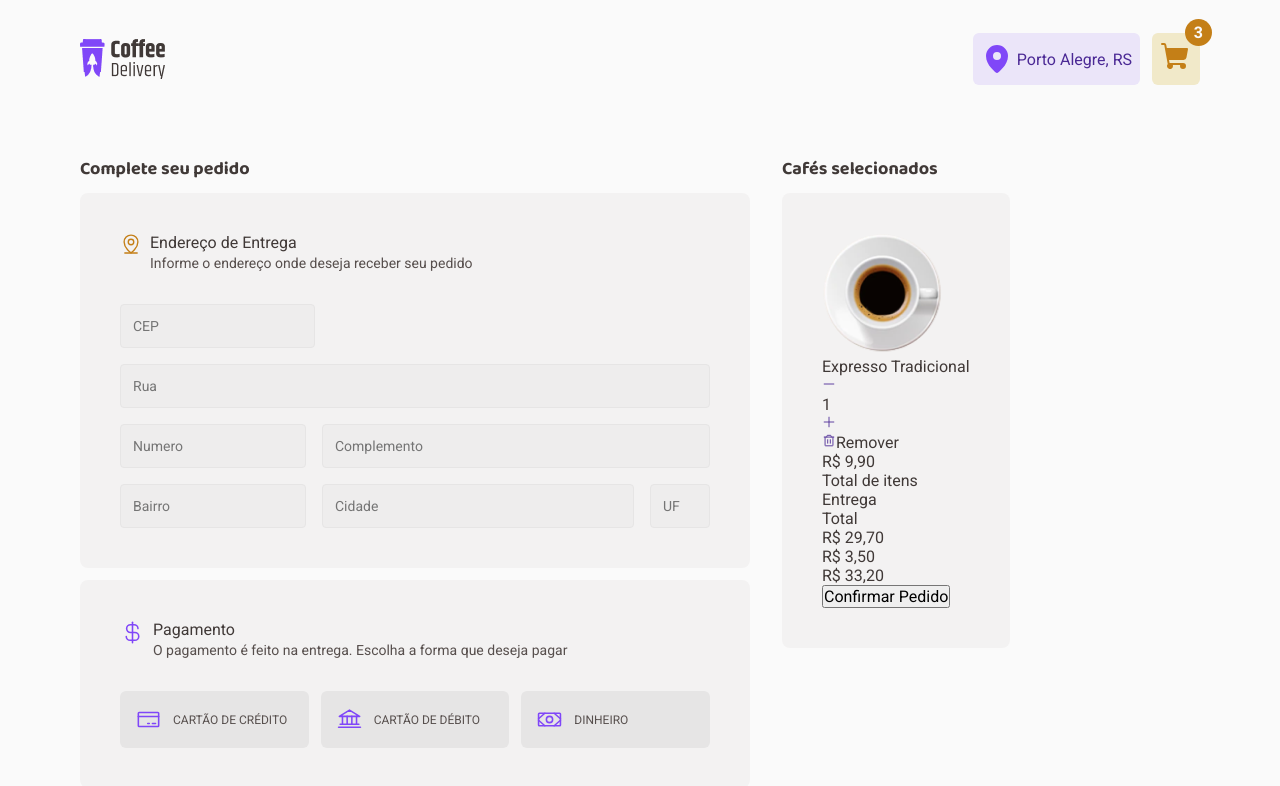
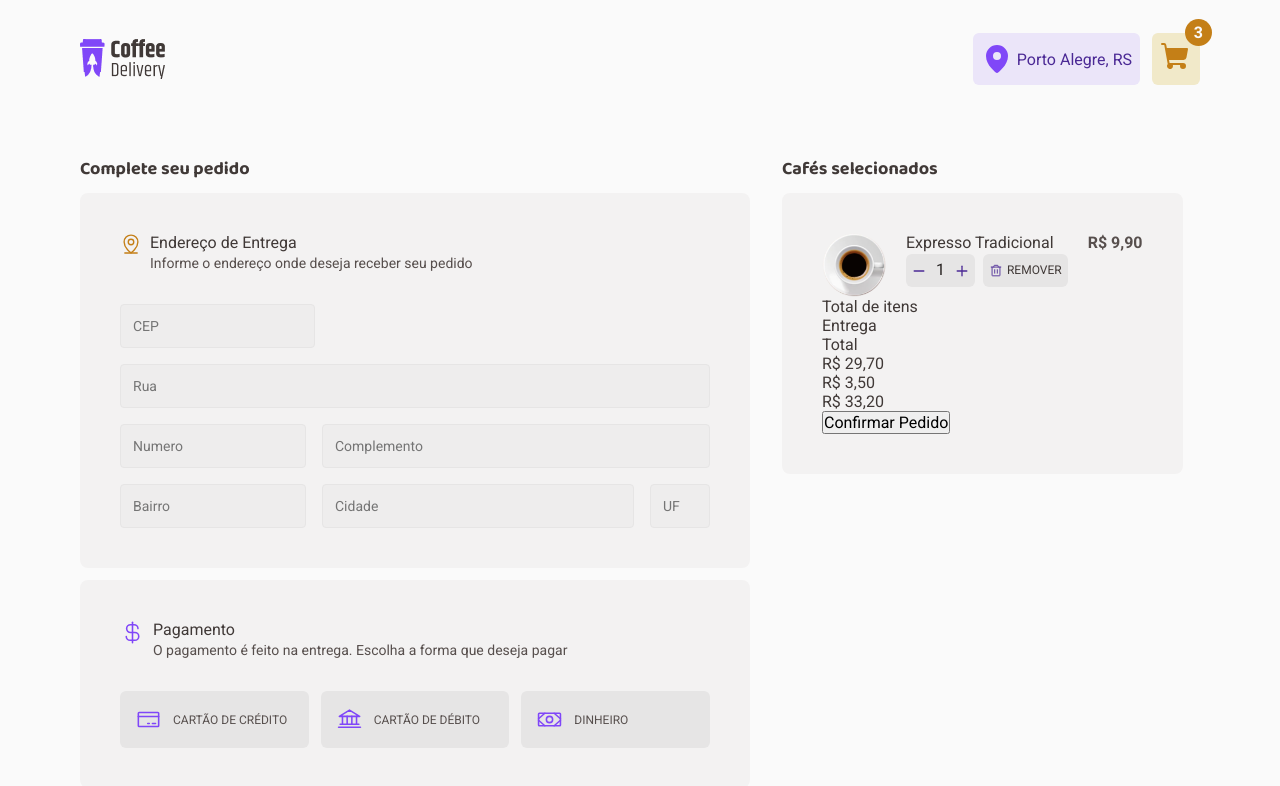
Before and after one commit to viniciusmartins1/react-coffee-delivery, a React (Vite) app: page /checkout in a window 1280 px wide. Shown: the top 786 px of the page. Built offline with nearby package versions, Linux system fonts and the light colour scheme.

Commit message:
style: coffe item to buy

```diff
--- a/src/pages/Checkout/index.tsx
+++ b/src/pages/Checkout/index.tsx
@@ -19,6 +19,11 @@ import {
   InputForm,
   SelectedCoffees,
   CoffeesInfos,
+  SelectedCoffeItem,
+  AddAndRemoveItems,
+  RemoveItems,
+  DetailsItems,
+  PriceItem,
 } from "./styles";
 
 import coffeeItemImage from "../../assets/coffeeItemCards/coffee01.png";
@@ -79,24 +84,24 @@ export function Checkout() {
       <section>
         <TitleSection>Cafés selecionados</TitleSection>
         <SelectedCoffees>
-          <div>
+          <SelectedCoffeItem>
             <img src={coffeeItemImage} alt="" />
             <CoffeesInfos>
               <p>Expresso Tradicional</p>
-              <div>
-                <div>
-                  <Minus size={14} weight="regular" />
-                  <p>1</p>
-                  <Plus size={14} weight="regular" />
-                </div>
-                <div>
+              <DetailsItems>
+                <AddAndRemoveItems>
+                  <Minus size={14} weight="bold" />
+                  <span>1</span>
+                  <Plus size={14} weight="bold" />
+                </AddAndRemoveItems>
+                <RemoveItems>
                   <Trash size={14} weight="regular" />
                   <span>Remover</span>
-                </div>
-              </div>
+                </RemoveItems>
+              </DetailsItems>
             </CoffeesInfos>
-            <p>R$ 9,90</p>
-          </div>
+            <PriceItem>R$ 9,90</PriceItem>
+          </SelectedCoffeItem>
           <div>
             <div>
               <p>Total de itens</p>
--- a/src/pages/Checkout/styles.ts
+++ b/src/pages/Checkout/styles.ts
@@ -130,8 +130,75 @@ export const SelectedCoffees = styled.section`
   background-color: ${({ theme }) => theme["gray-200"]};
 `;
 
+export const SelectedCoffeItem = styled.div`
+  display: flex;
+  align-items: flex-start;
+  gap: 20px;
+
+  img {
+    width: 64px;
+    align-self: center;
+  }
+`;
+
 export const CoffeesInfos = styled.div`
+  display: flex;
+  flex-direction: column;
+
   svg {
     color: ${({ theme }) => theme["purple-700"]};
   }
+
+  p {
+    font-size: 16px;
+    line-height: 20.8px;
+    color: ${({ theme }) => theme["gray-800"]};
+  }
 `;
+
+export const AddAndRemoveItems = styled.div`
+  background-color: ${({ theme }) => theme["gray-400"]};
+  border-radius: 6px;
+  font-size: 16px;
+  padding: 6px;
+
+  display: flex;
+  align-items: center;
+  justify-content: center;
+  gap: 10px;
+
+  span {
+    color: ${({ theme }) => theme["gray-900"]};
+    font-size: 16px;
+    line-height: 20.8px;
+  }
+`;
+
+export const DetailsItems = styled.div`
+  display: flex;
+  gap: 8px;
+`;
+
+export const RemoveItems = styled.div`
+  background-color: ${({ theme }) => theme["gray-400"]};
+  border-radius: 6px;
+  font-size: 16px;
+  padding: 6px;
+  display: flex;
+  gap: 4px;
+  align-items: center;
+
+  span {
+    font-size: 12px;
+    line-height: 19.2px;
+    text-transform: uppercase;
+  }
+`;
+
+export const PriceItem = styled.p`
+  font-size: 16px;
+  line-height: 20.8px;
+  text-align: right;
+  font-weight: 700;
+  color: ${({ theme }) => theme["gray-700"]};
+`;
```
